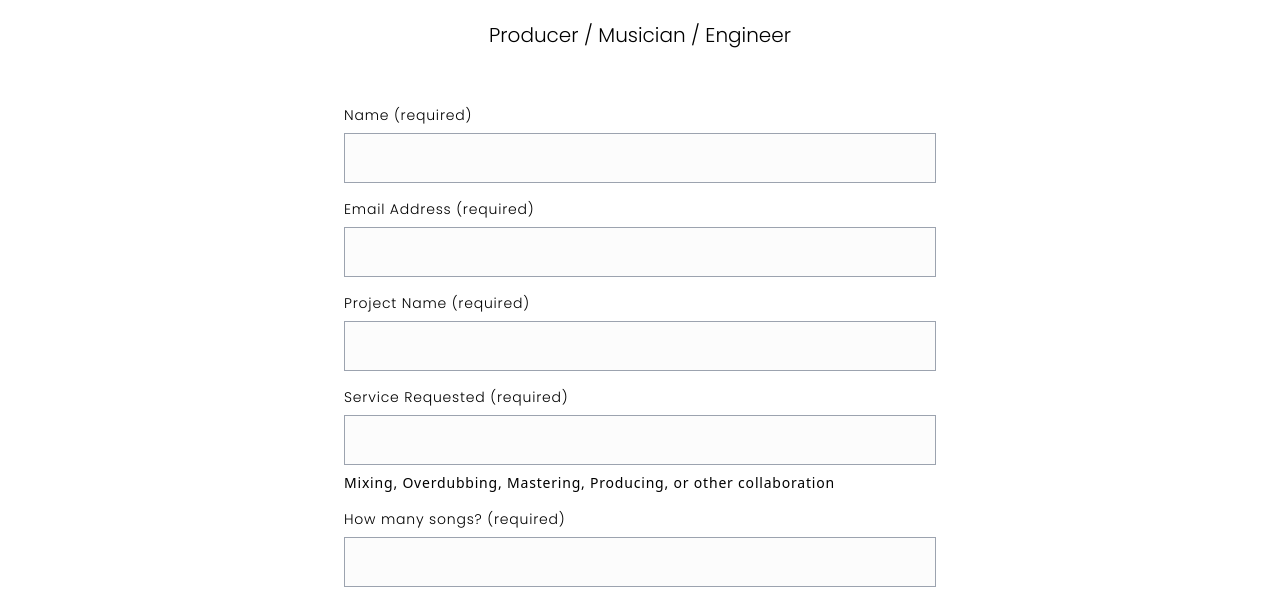
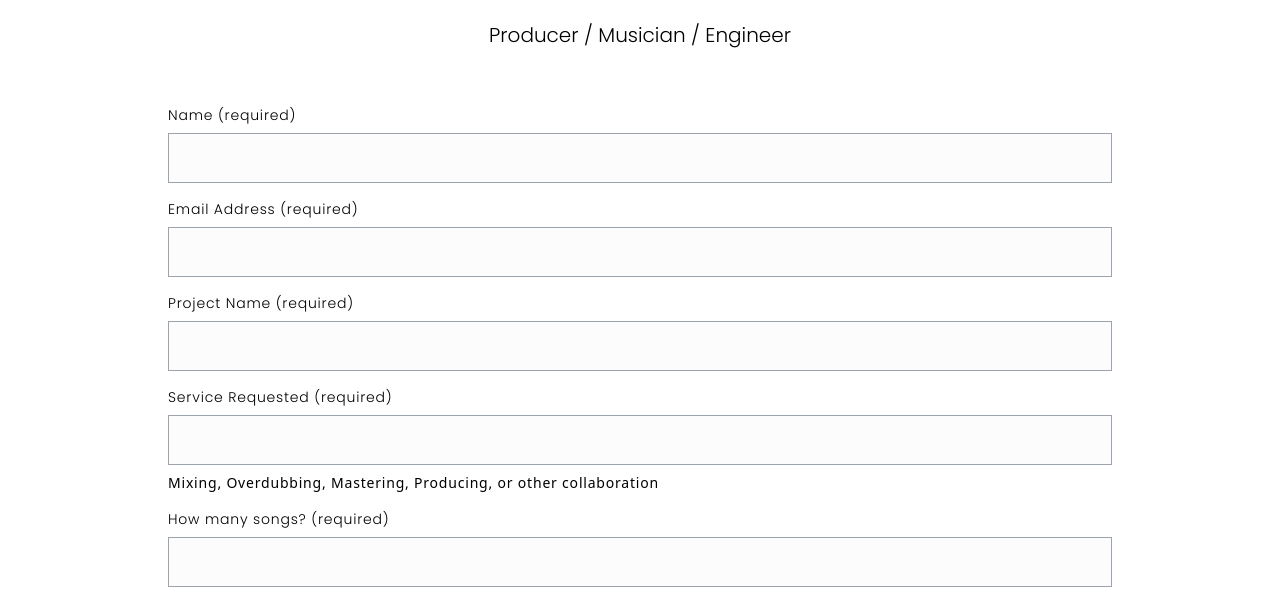
Before and after one commit to jonolane/noah-gatsby-sanity, a Gatsby site: page /contact in a window 1280 px wide. Shown: the part 141-741 px from the top of the page. Built offline with nearby package versions, Linux system fonts and the light colour scheme; Gatsby itself is replaced by a stand-in of ours; a web font is replaced by a local one.

Commit message:
refining contact designs

```diff
--- a/src/pages/contact.js
+++ b/src/pages/contact.js
@@ -5,16 +5,20 @@ import { StaticImage } from 'gatsby-plugin-image';
 const Contact = () => {
   return (
     <Layout>
-      <div className="flex flex-col items-center px-4 md:px-10 py-6 md:mx-auto">
+      <div className="flex flex-col items-center px-4 py-6">
 
         <h1 className='text-xl font-poppins mb-4'>Producer / Musician / Engineer</h1>
 
-        <div className="p-4 mb-8 max-w-2xl w-full">
+        {/* Form Section */}
+        <div className="p-4 mb-8 w-full mx-auto max-w-screen-lg">
 
+          {/* Web3Forms */}
           <form className="bg-white p-6 rounded-none tracking-wider" action='https://api.web3forms.com/submit' method='POST'>
 
+            {/* Access Key */}
             <input type="hidden" name='access_key' value='246f51fb-fee2-4610-8fd2-aba2ec308f2d' />
 
+            {/* Name Input */}
             <div className="mb-4">
               <label htmlFor="name" className="block text-sm font-poppins pb-2">Name (required)</label>
               <input
@@ -26,6 +30,7 @@ const Contact = () => {
               />
             </div>
 
+            {/* Email Input */}
             <div className="mb-4">
               <label htmlFor="email" className="block text-sm font-poppins pb-2">Email Address (required)</label>
               <input
@@ -37,6 +42,7 @@ const Contact = () => {
               />
             </div>
 
+            {/* Project Name Input */}
             <div className="mb-4">
               <label htmlFor="project" className="block text-sm font-poppins pb-2">Project Name (required)</label>
               <input
@@ -48,6 +54,7 @@ const Contact = () => {
               />
             </div>
 
+            {/* Service Requested Input */}
             <div className="mb-4">
               <label htmlFor="service" className="block text-sm font-poppins pb-2">Service Requested (required)</label>
               <input
@@ -60,6 +67,7 @@ const Contact = () => {
               <p className="text-sm mt-2">Mixing, Overdubbing, Mastering, Producing, or other collaboration</p>
             </div>
 
+            {/* Number of Songs Input */}
             <div className="mb-4">
               <label htmlFor="songs" className="block text-sm font-poppins pb-2">How many songs? (required)</label>
               <input
@@ -71,6 +79,7 @@ const Contact = () => {
               />
             </div>
 
+            {/* Notes Textarea */}
             <div className="mb-4">
               <label htmlFor="notes" className="block text-sm font-poppins pb-2">Notes (required)</label>
               <textarea
@@ -82,10 +91,12 @@ const Contact = () => {
               <p className="text-sm mt-2">Tell me about yourself, the project, link to demos, favorite breakfast food, etc</p>
             </div>
 
+            {/* Submit Button */}
             <button className="bg-black text-white py-3 px-4 rounded-none" type='submit'>Send</button>
           </form>
         </div>
 
+        {/* Image Section */}
         <div className='flex flex-col items-center pb-6'>
           <StaticImage
             src="../images/noahStudio.jpg"
@@ -101,6 +112,7 @@ const Contact = () => {
 };
 
 export default Contact;
+
 
 /*
 import React from 'react';
```
